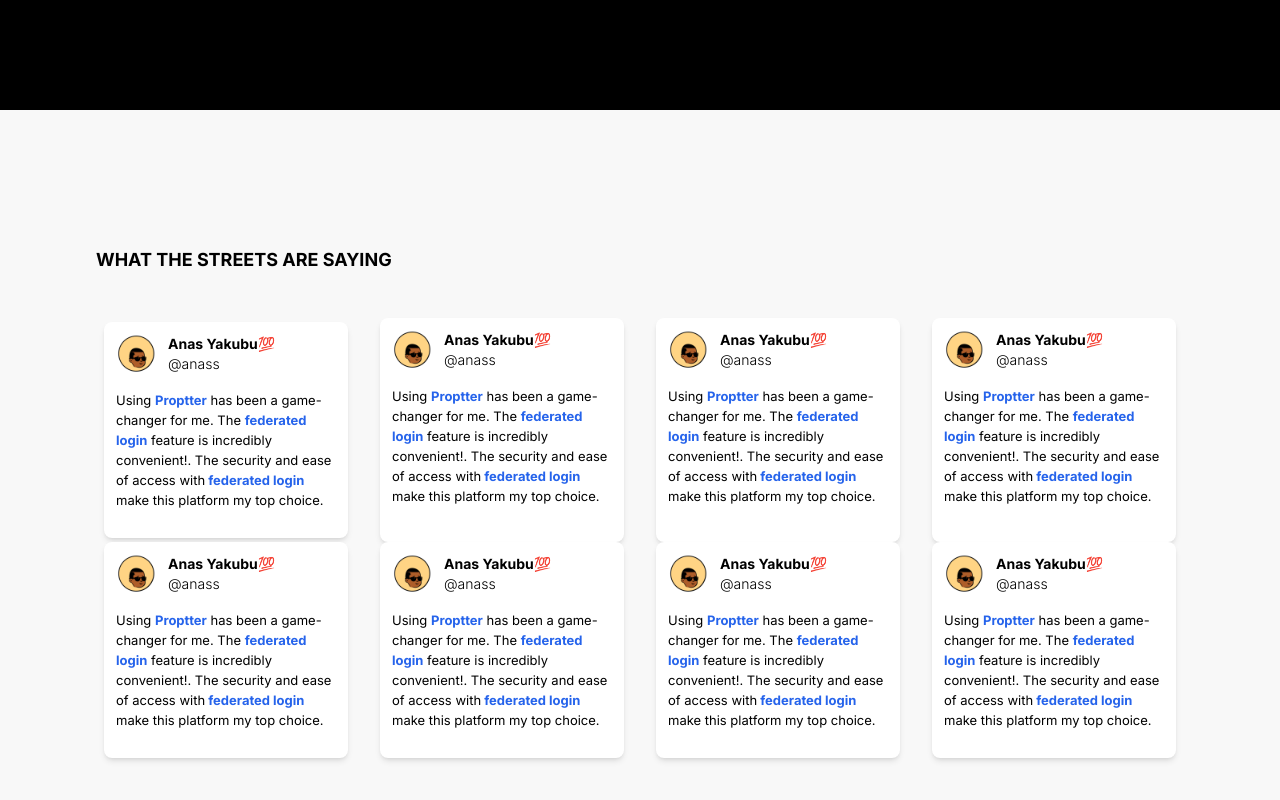
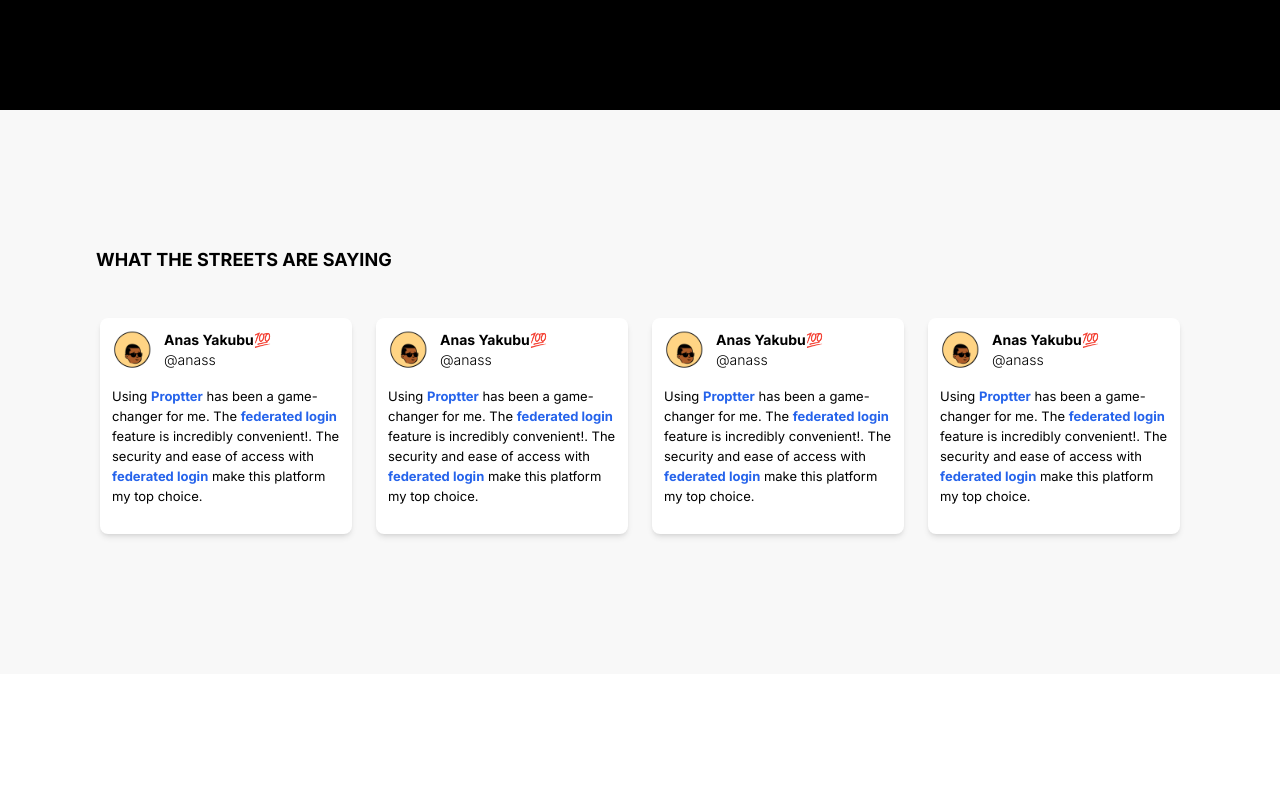
Before and after one commit to anasyakubu/proptter, a Next.js app: page /Home in a window 1280 px wide. Shown: the part 3507-4307 px from the top of the page. After the commit the page ends 4181 px from the top, so only its background shows below. Built offline with nearby package versions, Linux system fonts and the light colour scheme.

Commit message:
Refactor : Streets section

```diff
--- a/app/Components/StreetsCard.tsx
+++ b/app/Components/StreetsCard.tsx
@@ -4,7 +4,7 @@
 
 const StreetsCard = () => {
   return (
-    <div className="StreetsCard bg-white shadow-md rounded-lg m-1">
+    <div className="StreetsCard bg-white shadow-md rounded-lg">
       <div className="p-3">
         <div className="flex gap-3">
           <Image className="w-10" src={User} alt="User" />
--- a/app/Section/Streets/Streets.tsx
+++ b/app/Section/Streets/Streets.tsx
@@ -15,10 +15,6 @@
             <StreetsCard />
             <StreetsCard />
             <StreetsCard />
-            <StreetsCard />
-            <StreetsCard />
-            <StreetsCard />
-            <StreetsCard />
           </div>
         </div>
       </div>
```
